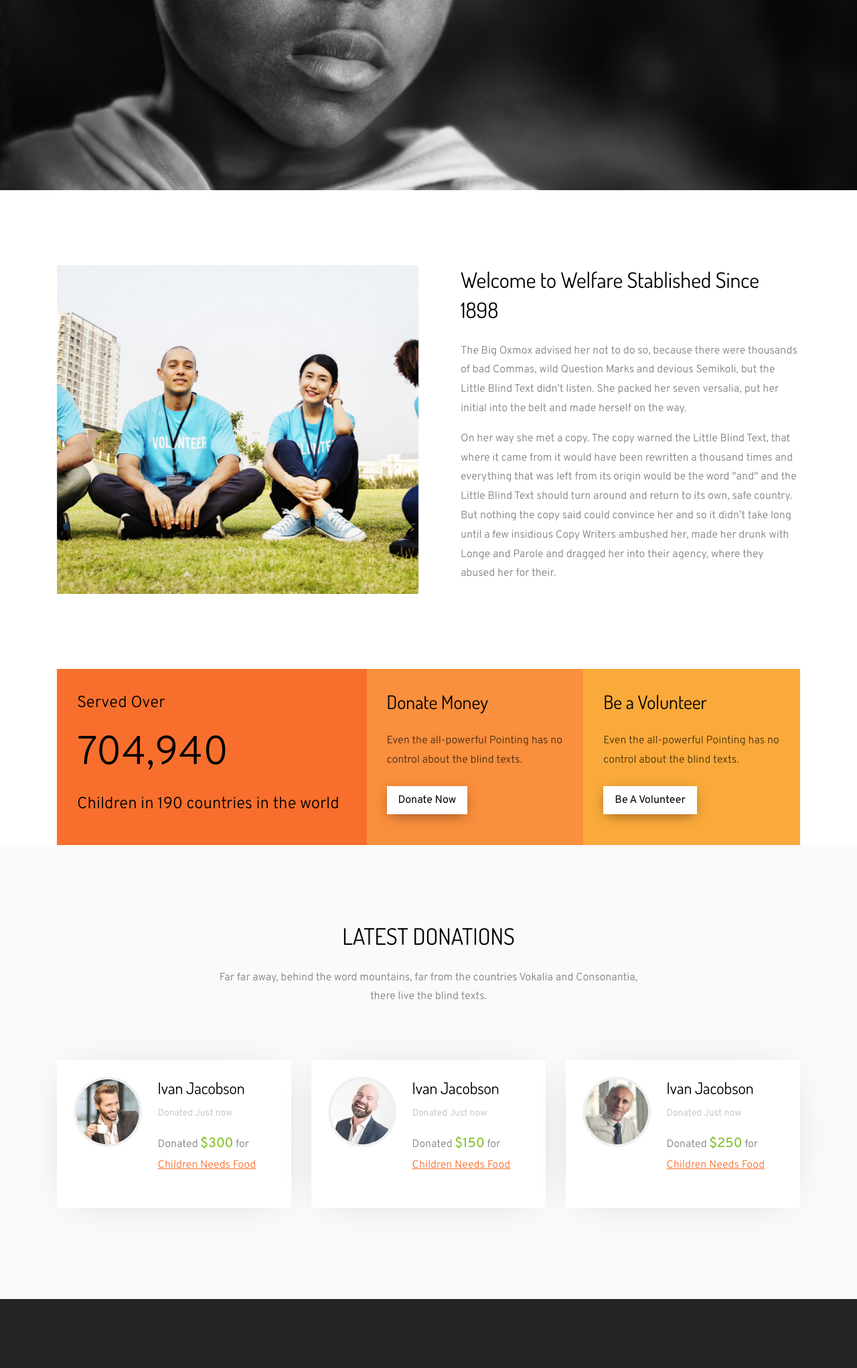
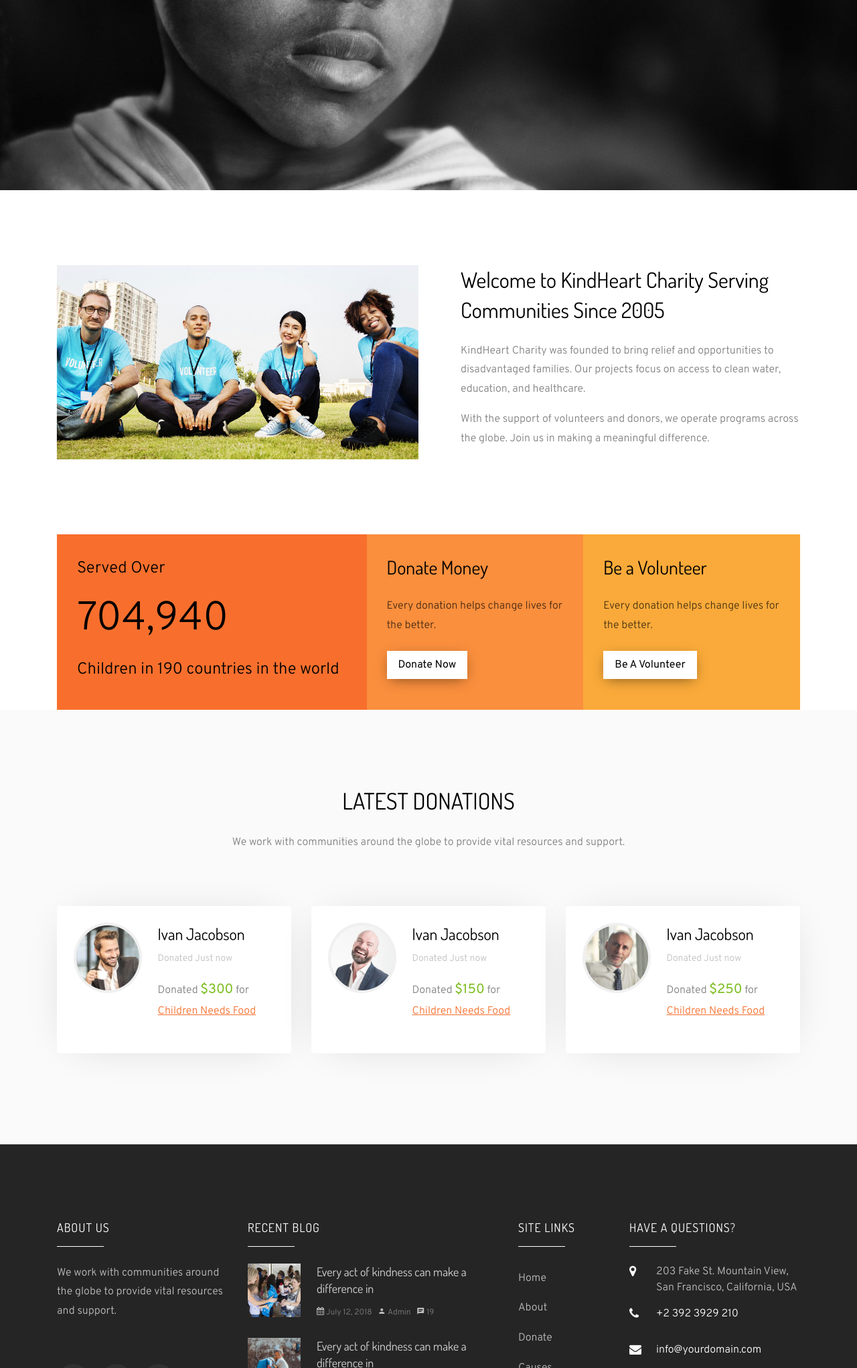
Before and after one commit to AlphaIADA/welfare-gh-pages, a website: page about.html in a window 1280 px wide. Shown: the part 416-2459 px from the top of the page at 67% size. Drawn offline with Linux system fonts and the light colour scheme; some packages are replaced by stand-ins of ours; no server answers; files whose address does not match are found by name.

Commit message:
Update site content for charity

```diff
--- a/about.html
+++ b/about.html
@@ -1,7 +1,7 @@
 <!DOCTYPE html>
 <html lang="en">
   <head>
-    <title>Welfare - Free Bootstrap 4 Template by Colorlib</title>
+    <title>KindHeart Charity - Free Bootstrap 4 Template by Colorlib</title>
     <meta charset="utf-8">
     <meta name="viewport" content="width=device-width, initial-scale=1, shrink-to-fit=no">
 
@@ -31,7 +31,7 @@
 
   <nav class="navbar navbar-expand-lg navbar-dark ftco_navbar bg-dark ftco-navbar-light" id="ftco-navbar">
     <div class="container">
-      <a class="navbar-brand" href="index.html">Welfare</a>
+      <a class="navbar-brand" href="index.html">KindHeart Charity</a>
       <button class="navbar-toggler" type="button" data-toggle="collapse" data-target="#ftco-nav" aria-controls="ftco-nav" aria-expanded="false" aria-label="Toggle navigation">
         <span class="oi oi-menu"></span> Menu
       </button>
@@ -72,9 +72,9 @@
     				<div class="img img-about align-self-stretch" style="background-image: url(images/bg_3.jpg); width: 100%;"></div>
     			</div>
     			<div class="col-md-6 pl-md-5 ftco-animate">
-    				<h2 class="mb-4">Welcome to Welfare Stablished Since 1898</h2>
-    				<p>The Big Oxmox advised her not to do so, because there were thousands of bad Commas, wild Question Marks and devious Semikoli, but the Little Blind Text didn’t listen. She packed her seven versalia, put her initial into the belt and made herself on the way.</p>
-    				<p>On her way she met a copy. The copy warned the Little Blind Text, that where it came from it would have been rewritten a thousand times and everything that was left from its origin would be the word "and" and the Little Blind Text should turn around and return to its own, safe country. But nothing the copy said could convince her and so it didn’t take long until a few insidious Copy Writers ambushed her, made her drunk with Longe and Parole and dragged her into their agency, where they abused her for their.</p>
+    				<h2 class="mb-4">Welcome to KindHeart Charity Serving Communities Since 2005</h2>
+                                <p>KindHeart Charity was founded to bring relief and opportunities to disadvantaged families. Our projects focus on access to clean water, education, and healthcare.</p>
+                                <p>With the support of volunteers and donors, we operate programs across the globe. Join us in making a meaningful difference.</p>
     			</div>
     		</div>
     	</div>
@@ -96,7 +96,7 @@
             <div class="block-18 color-2 align-items-stretch">
               <div class="text">
               	<h3 class="mb-4">Donate Money</h3>
-              	<p>Even the all-powerful Pointing has no control about the blind texts.</p>
+              	<p>Every donation helps change lives for the better.
               	<p><a href="#" class="btn btn-white px-3 py-2 mt-2">Donate Now</a></p>
               </div>
             </div>
@@ -105,7 +105,7 @@
             <div class="block-18 color-3 align-items-stretch">
               <div class="text">
               	<h3 class="mb-4">Be a Volunteer</h3>
-              	<p>Even the all-powerful Pointing has no control about the blind texts.</p>
+              	<p>Every donation helps change lives for the better.
               	<p><a href="#" class="btn btn-white px-3 py-2 mt-2">Be A Volunteer</a></p>
               </div>
             </div>
@@ -119,7 +119,7 @@
       	<div class="row justify-content-center mb-5 pb-3">
           <div class="col-md-7 heading-section ftco-animate text-center">
             <h2 class="mb-4">Latest Donations</h2>
-            <p>Far far away, behind the word mountains, far from the countries Vokalia and Consonantia, there live the blind texts.</p>
+            <p>We work with communities around the globe to provide vital resources and support.</p>
           </div>
         </div>
         <div class="row">
@@ -177,7 +177,7 @@
           <div class="col-md-3">
             <div class="ftco-footer-widget mb-4">
               <h2 class="ftco-heading-2">About Us</h2>
-              <p>Far far away, behind the word mountains, far from the countries Vokalia and Consonantia, there live the blind texts.</p>
+              <p>We work with communities around the globe to provide vital resources and support.</p>
               <ul class="ftco-footer-social list-unstyled float-md-left float-lft mt-5">
                 <li class="ftco-animate"><a href="#"><span class="icon-twitter"></span></a></li>
                 <li class="ftco-animate"><a href="#"><span class="icon-facebook"></span></a></li>
@@ -191,7 +191,7 @@
               <div class="block-21 mb-4 d-flex">
                 <a class="blog-img mr-4" style="background-image: url(images/image_1.jpg);"></a>
                 <div class="text">
-                  <h3 class="heading"><a href="#">Even the all-powerful Pointing has no control about</a></h3>
+                  <h3 class="heading"><a href="#">Every act of kindness can make a difference in</a></h3>
                   <div class="meta">
                     <div><a href="#"><span class="icon-calendar"></span> July 12, 2018</a></div>
                     <div><a href="#"><span class="icon-person"></span> Admin</a></div>
@@ -202,7 +202,7 @@
               <div class="block-21 mb-4 d-flex">
                 <a class="blog-img mr-4" style="background-image: url(images/image_2.jpg);"></a>
                 <div class="text">
-                  <h3 class="heading"><a href="#">Even the all-powerful Pointing has no control about</a></h3>
+                  <h3 class="heading"><a href="#">Every act of kindness can make a difference in</a></h3>
                   <div class="meta">
                     <div><a href="#"><span class="icon-calendar"></span> July 12, 2018</a></div>
                     <div><a href="#"><span class="icon-person"></span> Admin</a></div>
```
Also changed, not shown: blog-single.html (+8 -8 lines), blog.html (+5 -5 lines), causes.html (+11 -11 lines), contact.html (+5 -5 lines), donate.html (+5 -5 lines), event.html (+5 -5 lines), gallery.html (+5 -5 lines), index.html (+20 -20 lines), README.md.
